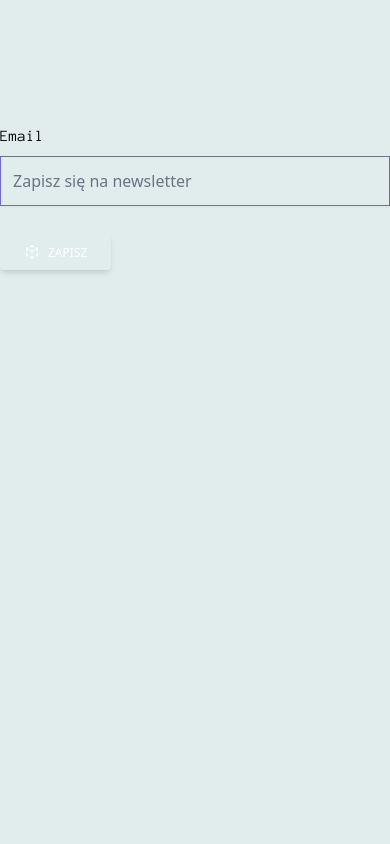
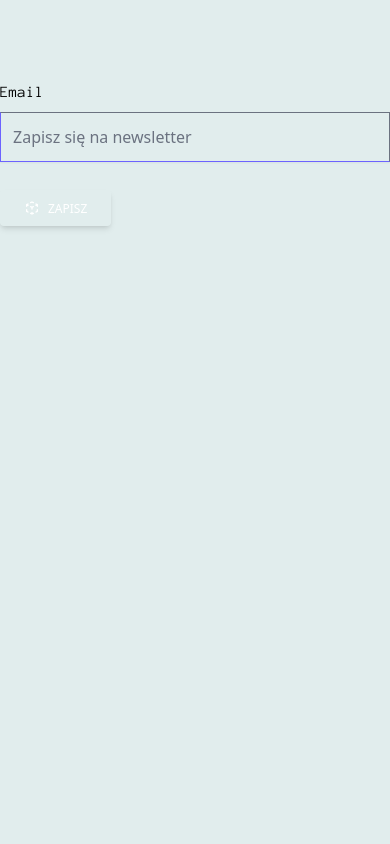
Before and after one commit to dziekonskik/theshop, a Next.js app: page / in a window 390 px wide. Shown: the top 844 px of the page. Built offline with nearby package versions, Linux system fonts and the light colour scheme.

Commit message:
refacotr(tailwind etc): add yup install, add animation to tailiwnd config, add minor changes in layout components

```diff
--- a/components/layout/Header.tsx
+++ b/components/layout/Header.tsx
@@ -17,7 +17,7 @@ export const Header = () => {
   const { pathname } = useRouter();
 
   return (
-    <header className="bg-slate-300 h-24 mb-7">
+    <header className="bg-slate-300 h-20 lg:h-24 lg:mb-7">
       <DesktopHeader navItems={navItems} pathname={pathname} />
     </header>
   );
--- a/components/layout/Layout.tsx
+++ b/components/layout/Layout.tsx
@@ -9,7 +9,9 @@ export const Layout = ({ children }: Props) => {
   return (
     <div className="flex flex-col justify-between w-full min-h-screen">
       <Header />
-      <main className="lg:container lg:mx-auto flex flex-1">{children}</main>
+      <main className="lg:container mx-auto flex flex-1 w-full">
+        {children}
+      </main>
       <Footer />
     </div>
   );
--- a/package.json
+++ b/package.json
@@ -26,7 +26,8 @@
     "react-query": "^3.39.1",
     "sharp": "^0.30.7",
     "stripe": "^9.12.0",
-    "yup": "^0.32.11"
+    "yup": "^0.32.11",
+    "yup-phone": "^1.3.2"
   },
   "devDependencies": {
     "@faker-js/faker": "^7.3.0",
--- a/tailwind.config.js
+++ b/tailwind.config.js
@@ -29,6 +29,8 @@ module.exports = {
       },
       animation: {
         wiggle: "wiggle 200ms ease-in-out infinite",
+        wiggleOnce: "wiggle 700ms 300ms ease-in-out",
+        pulseOnce: "pulse 700ms 300ms ease-in-out 3",
       },
       dropShadow: ["hover"],
     },
```
Also changed, not shown: 1 other file (tests, documents, lock files or other folders).
